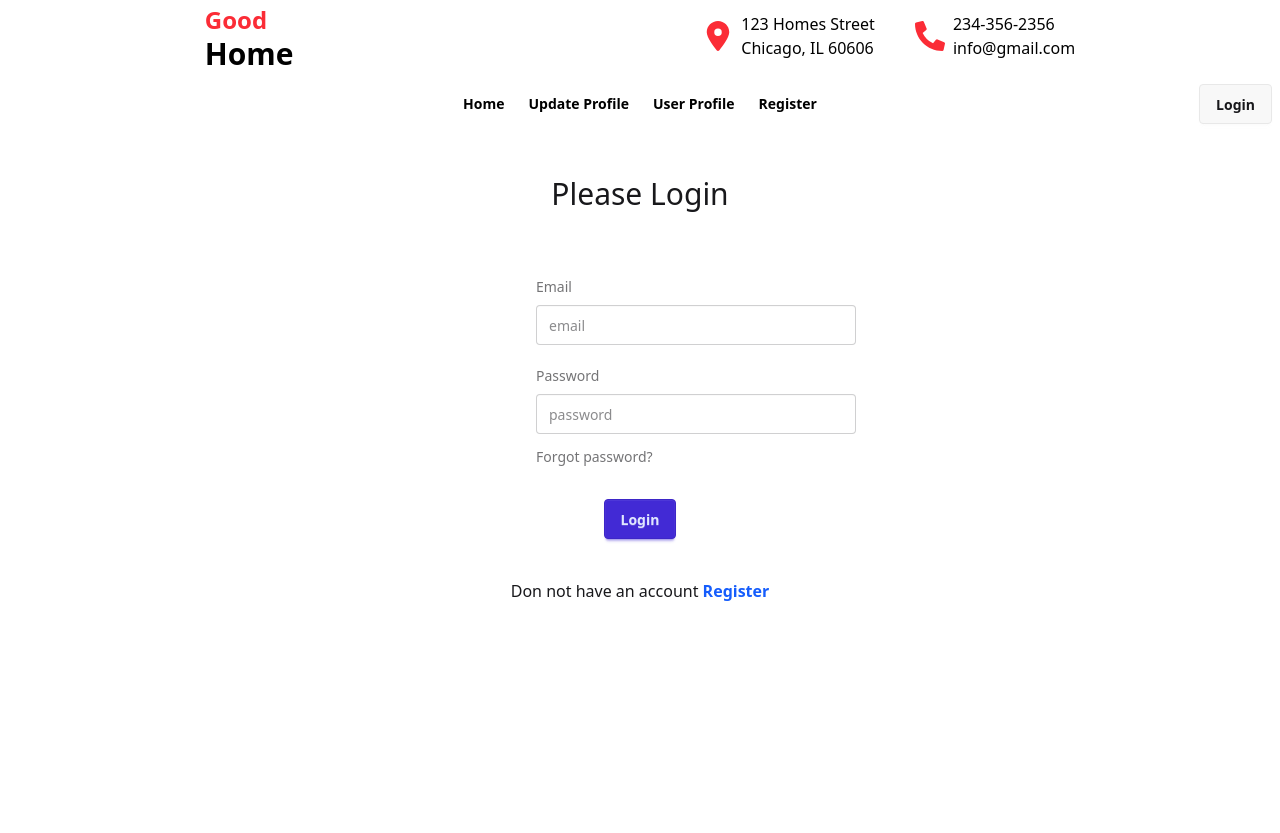
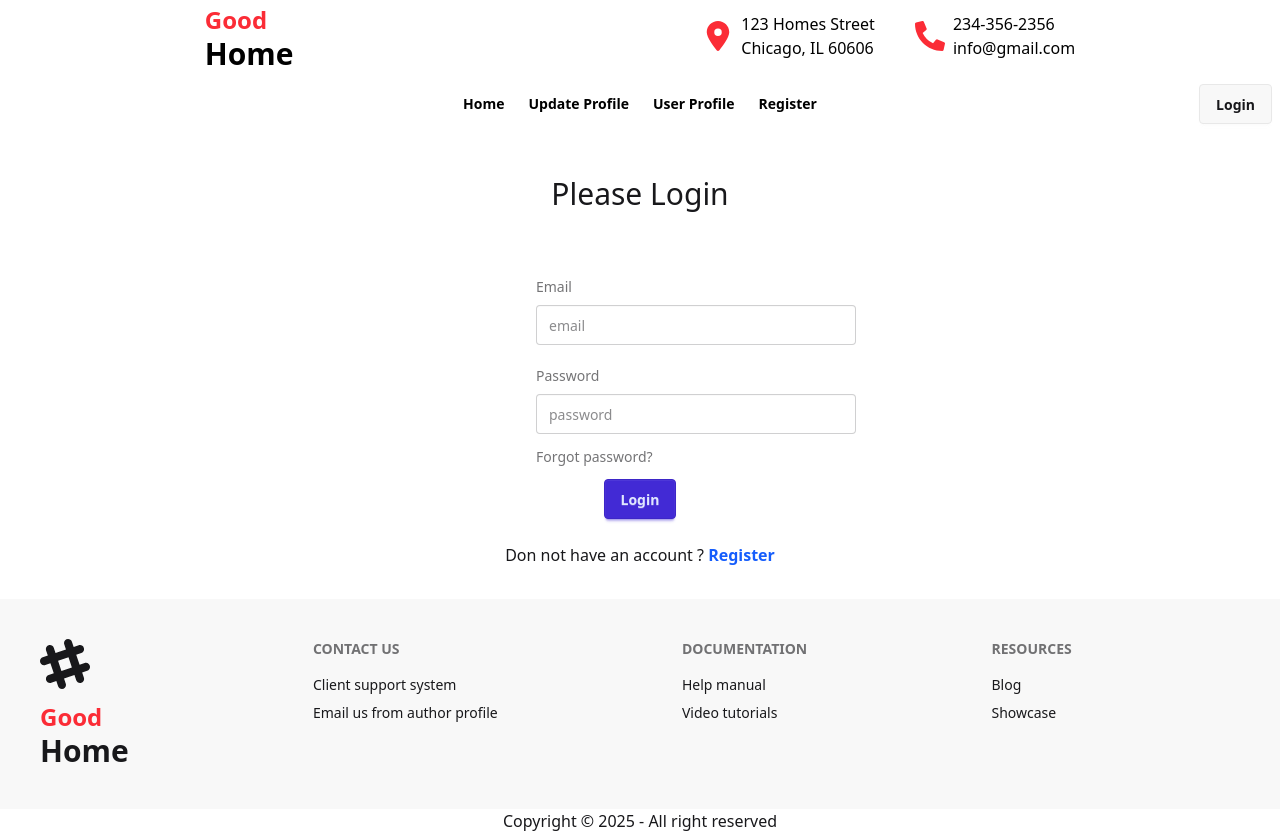
Before and after one commit to mohiuddinahmed121/real-estate-web, a React (Vite) app: page /login in a window 1280 px wide. Before the commit the page ends 800 px from the top, so only its background shows below. Built offline with nearby package versions, Linux system fonts and the light colour scheme.

Commit message:
footer section added

```diff
--- a/src/components/slider.jsx
+++ /dev/null
@@ -1,64 +0,0 @@
-const Slider = () => {
-   return (
-      <div className="carousel w-full">
-         <div id="slide1" className="carousel-item relative w-full">
-            <img
-               src="https://img.daisyui.com/images/stock/photo-1625726411847-8cbb60cc71e6.webp"
-               className="w-full"
-            />
-            <div className="absolute left-5 right-5 top-1/2 flex -translate-y-1/2 transform justify-between">
-               <a href="#slide4" className="btn btn-circle">
-                  ❮
-               </a>
-               <a href="#slide2" className="btn btn-circle">
-                  ❯
-               </a>
-            </div>
-         </div>
-         <div id="slide2" className="carousel-item relative w-full">
-            <img
-               src="https://img.daisyui.com/images/stock/photo-1609621838510-5ad474b7d25d.webp"
-               className="w-full"
-            />
-            <div className="absolute left-5 right-5 top-1/2 flex -translate-y-1/2 transform justify-between">
-               <a href="#slide1" className="btn btn-circle">
-                  ❮
-               </a>
-               <a href="#slide3" className="btn btn-circle">
-                  ❯
-               </a>
-            </div>
-         </div>
-         <div id="slide3" className="carousel-item relative w-full">
-            <img
-               src="https://img.daisyui.com/images/stock/photo-1414694762283-acccc27bca85.webp"
-               className="w-full"
-            />
-            <div className="absolute left-5 right-5 top-1/2 flex -translate-y-1/2 transform justify-between">
-               <a href="#slide2" className="btn btn-circle">
-                  ❮
-               </a>
-               <a href="#slide4" className="btn btn-circle">
-                  ❯
-               </a>
-            </div>
-         </div>
-         <div id="slide4" className="carousel-item relative w-full">
-            <img
-               src="https://img.daisyui.com/images/stock/photo-1665553365602-b2fb8e5d1707.webp"
-               className="w-full"
-            />
-            <div className="absolute left-5 right-5 top-1/2 flex -translate-y-1/2 transform justify-between">
-               <a href="#slide3" className="btn btn-circle">
-                  ❮
-               </a>
-               <a href="#slide1" className="btn btn-circle">
-                  ❯
-               </a>
-            </div>
-         </div>
-      </div>
-   );
-};
-
-export default Slider;
--- a/src/pages/Home/Home.jsx
+++ b/src/pages/Home/Home.jsx
@@ -1,6 +1,7 @@
 import Navbar from "../../pages/Shared/Navbar/Navbar";
 import Header from "../../pages/Shared/Header/Header";
 import Banner from "../../pages/Banner/Banner";
+import Footer from "../../pages/Shared/Footer/Footer";
 
 const Home = () => {
    return (
@@ -8,6 +9,7 @@
          <Header></Header>
          <Navbar></Navbar>
          <Banner></Banner>
+         <Footer></Footer>
       </div>
    );
 };
--- a/src/pages/Login/Login.jsx
+++ b/src/pages/Login/Login.jsx
@@ -1,6 +1,7 @@
 import { Link } from "react-router-dom";
 import Header from "../../pages/Shared/Header/Header";
 import Navbar from "../../pages/Shared/Navbar/Navbar";
+import Footer from "../../pages/Shared/Footer/Footer";
 
 const Login = () => {
    return (
@@ -43,18 +44,19 @@
                         </a>
                      </label>
                   </div>
-                  <div className="form-control mt-6 text-center">
+                  <div className="form-control mt-1 text-center">
                      <button className="btn btn-primary">Login</button>
                   </div>
                </form>
-               <p className="text-center mt-4">
-                  Don not have an account{" "}
+               <p className="text-center mb-8">
+                  Don not have an account ?{" "}
                   <Link className="text-blue-600 font-bold" to="/register">
                      Register
                   </Link>
                </p>
             </div>
          </div>
+         <Footer></Footer>
       </div>
    );
 };
--- a/src/pages/Register/Register.jsx
+++ b/src/pages/Register/Register.jsx
@@ -1,6 +1,7 @@
 import { Link } from "react-router-dom";
 import Header from "../../pages/Shared/Header/Header";
 import Navbar from "../../pages/Shared/Navbar/Navbar";
+import Footer from "../../pages/Shared/Footer/Footer";
 
 const Register = () => {
    return (
@@ -72,13 +73,14 @@
                   <button className="btn btn-primary">Register</button>
                </div>
             </form>
-            <p className="ml-96 mt-1">
+            <p className="ml-96 mb-8">
                Already have an account?
                <Link className="text-blue-600 font-bold" to="/login">
                   Login
                </Link>
             </p>
          </div>
+         <Footer></Footer>
       </div>
    );
 };
--- /dev/null
+++ b/src/pages/Shared/Footer/Footer.jsx
@@ -0,0 +1,46 @@
+const Footer = () => {
+   return (
+      <div>
+         <footer className="footer sm:footer-horizontal bg-base-200 text-base-content p-10">
+            <aside>
+               <svg
+                  width="50"
+                  height="50"
+                  viewBox="0 0 24 24"
+                  xmlns="http://www.w3.org/2000/svg"
+                  fillRule="evenodd"
+                  clipRule="evenodd"
+                  className="fill-current"
+               >
+                  <path d="M22.672 15.226l-2.432.811.841 2.515c.33 1.019-.209 2.127-1.23 2.456-1.15.325-2.148-.321-2.463-1.226l-.84-2.518-5.013 1.677.84 2.517c.391 1.203-.434 2.542-1.831 2.542-.88 0-1.601-.564-1.86-1.314l-.842-2.516-2.431.809c-1.135.328-2.145-.317-2.463-1.229-.329-1.018.211-2.127 1.231-2.456l2.432-.809-1.621-4.823-2.432.808c-1.355.384-2.558-.59-2.558-1.839 0-.817.509-1.582 1.327-1.846l2.433-.809-.842-2.515c-.33-1.02.211-2.129 1.232-2.458 1.02-.329 2.13.209 2.461 1.229l.842 2.515 5.011-1.677-.839-2.517c-.403-1.238.484-2.553 1.843-2.553.819 0 1.585.509 1.85 1.326l.841 2.517 2.431-.81c1.02-.33 2.131.211 2.461 1.229.332 1.018-.21 2.126-1.23 2.456l-2.433.809 1.622 4.823 2.433-.809c1.242-.401 2.557.484 2.557 1.838 0 .819-.51 1.583-1.328 1.847m-8.992-6.428l-5.01 1.675 1.619 4.828 5.011-1.674-1.62-4.829z"></path>
+               </svg>
+               <p className="font-bold text-3xl">
+                  <span className="text-red-500 text-2xl">Good</span>
+                  <br />
+                  Home
+               </p>
+            </aside>
+            <nav>
+               <h6 className="footer-title">Contact us</h6>
+               <a className="link link-hover">Client support system</a>
+               <a className="link link-hover">Email us from author profile</a>
+            </nav>
+            <nav>
+               <h6 className="footer-title">Documentation</h6>
+               <a className="link link-hover">Help manual</a>
+               <a className="link link-hover">Video tutorials</a>
+            </nav>
+            <nav>
+               <h6 className="footer-title">Resources</h6>
+               <a className="link link-hover">Blog</a>
+               <a className="link link-hover">Showcase</a>
+            </nav>
+         </footer>
+         <div className="text-center">
+            <p>Copyright © {new Date().getFullYear()} - All right reserved</p>
+         </div>
+      </div>
+   );
+};
+
+export default Footer;
```
